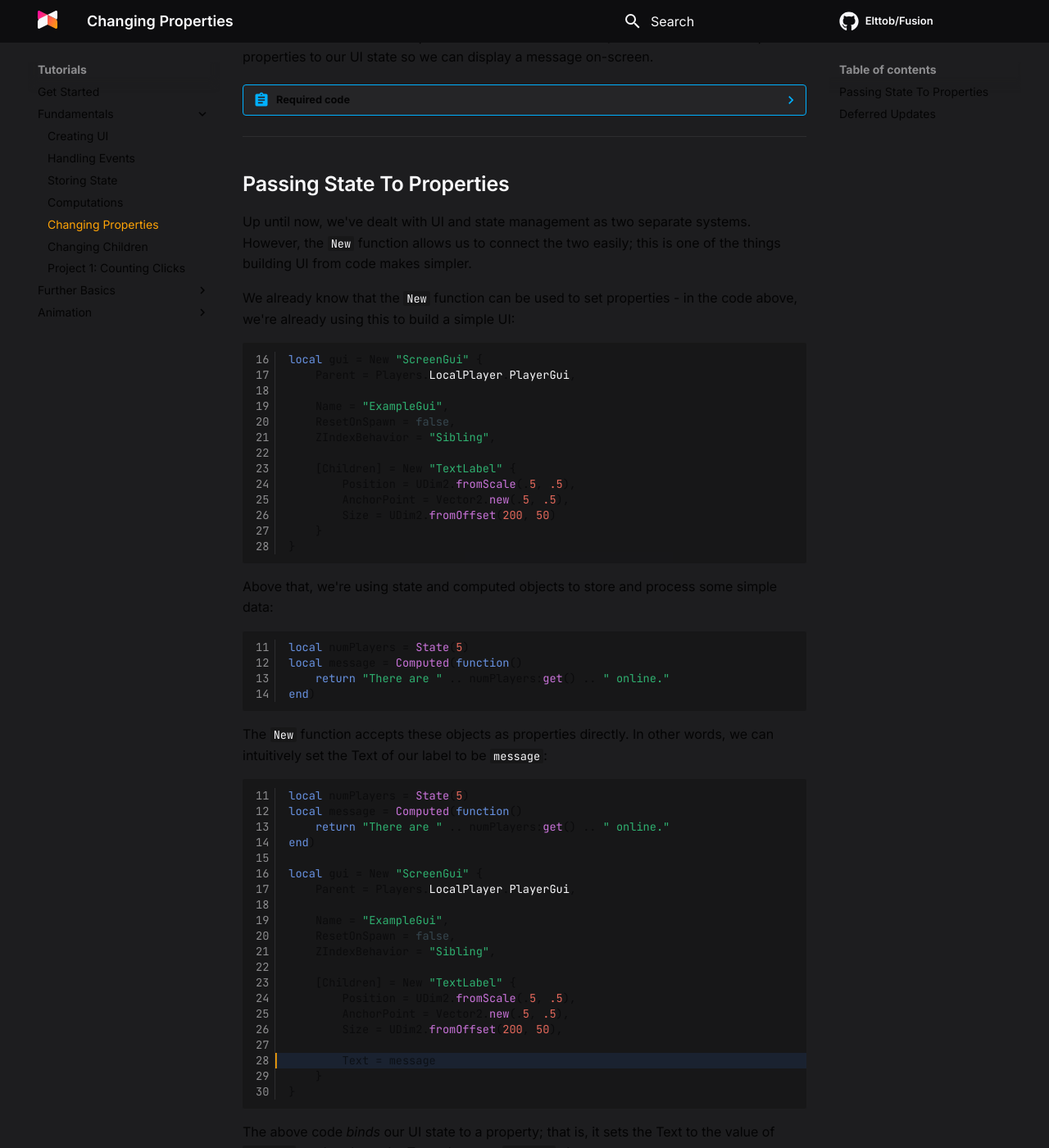
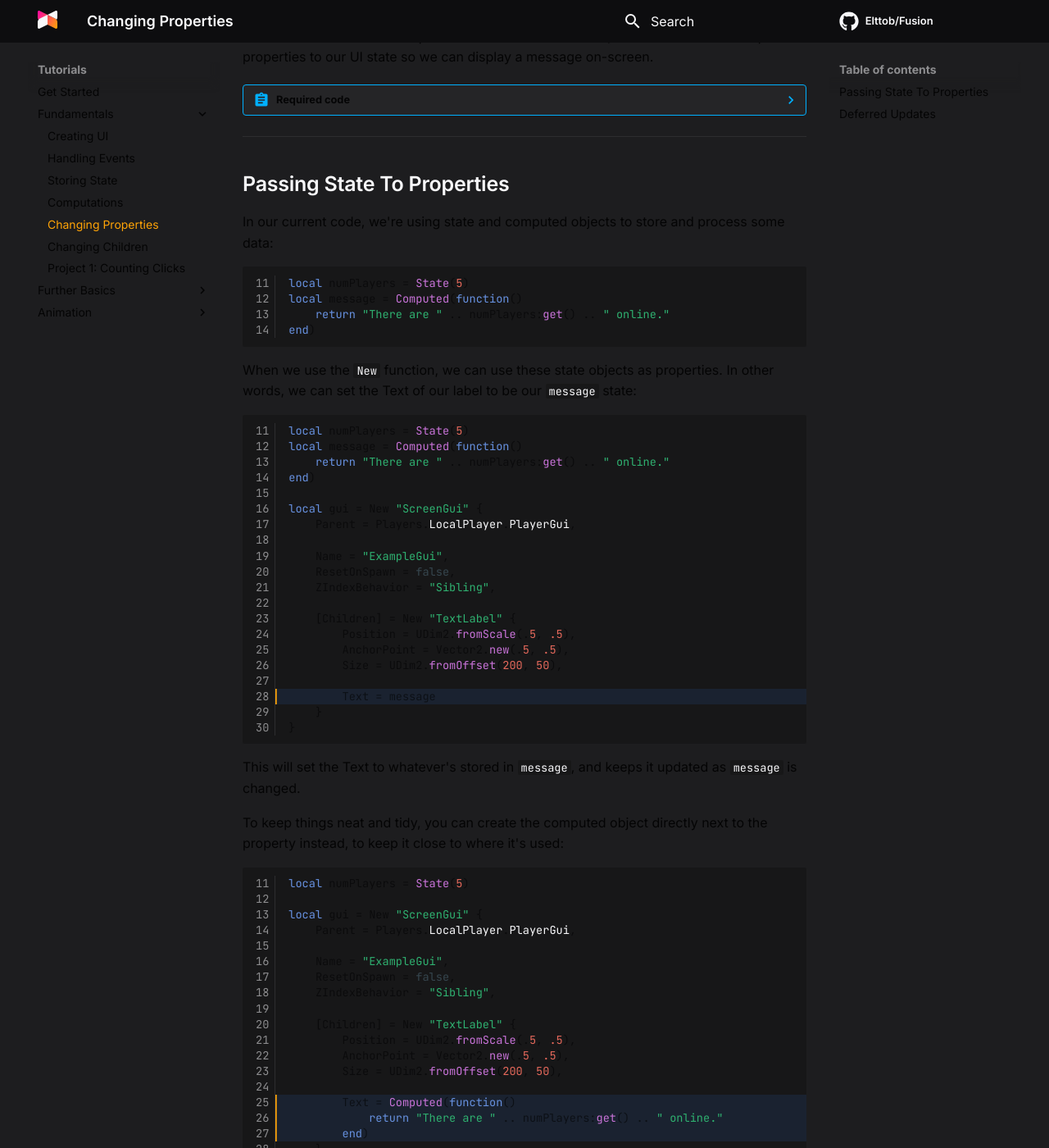
Before and after one commit to dphfox/Fusion, an MkDocs documentation site: the page built from docs/tutorials/fundamentals/changing-properties.md, in a window 1280 px wide and 1400 px high, scrolled down 200 px. Shown: the whole window at 82% size. Built offline with MkDocs 1.6.1 and Material for MkDocs 9.7.7, drawn with Linux system fonts in a browser that asks for light colours; comment, search, counter and statistics services are not loaded; some of the changed text lies outside the part shown.

Commit message:
Simplify Changing Properties

````diff
--- a/docs/tutorials/fundamentals/changing-properties.md
+++ b/docs/tutorials/fundamentals/changing-properties.md
@@ -38,31 +38,8 @@ link up properties to our UI state so we can display a message on-screen.
 
 ## Passing State To Properties
 
-Up until now, we've dealt with UI and state management as two separate systems.
-However, the `New` function allows us to connect the two easily; this is one of
-the things building UI from code makes simpler.
-
-We already know that the `New` function can be used to set properties - in the
-code above, we're already using this to build a simple UI:
-
-```Lua linenums="16"
-local gui = New "ScreenGui" {
-	Parent = Players.LocalPlayer.PlayerGui,
-
-	Name = "ExampleGui",
-	ResetOnSpawn = false,
-	ZIndexBehavior = "Sibling",
-
-	[Children] = New "TextLabel" {
-		Position = UDim2.fromScale(.5, .5),
-		AnchorPoint = Vector2.new(.5, .5),
-		Size = UDim2.fromOffset(200, 50)
-	}
-}
-```
-
-Above that, we're using state and computed objects to store and process some
-simple data:
+In our current code, we're using state and computed objects to store and process
+some data:
 
 ```Lua linenums="11"
 local numPlayers = State(5)
@@ -71,8 +48,8 @@ local message = Computed(function()
 end)
 ```
 
-The `New` function accepts these objects as properties directly. In other words,
-we can intuitively set the Text of our label to be `message`:
+When we use the `New` function, we can use these state objects as properties.
+In other words, we can set the Text of our label to be our `message` state:
 
 ```Lua linenums="11" hl_lines="18"
 local numPlayers = State(5)
@@ -97,8 +74,8 @@ local gui = New "ScreenGui" {
 }
 ```
 
-The above code *binds* our UI state to a property; that is, it sets the Text to
-the value of `message`, and updates the Text whenever `message` changes.
+This will set the Text to whatever's stored in `message`, and keeps it updated
+as `message` is changed.
 
 To keep things neat and tidy, you can create the computed object directly next
 to the property instead, to keep it close to where it's used:
````
